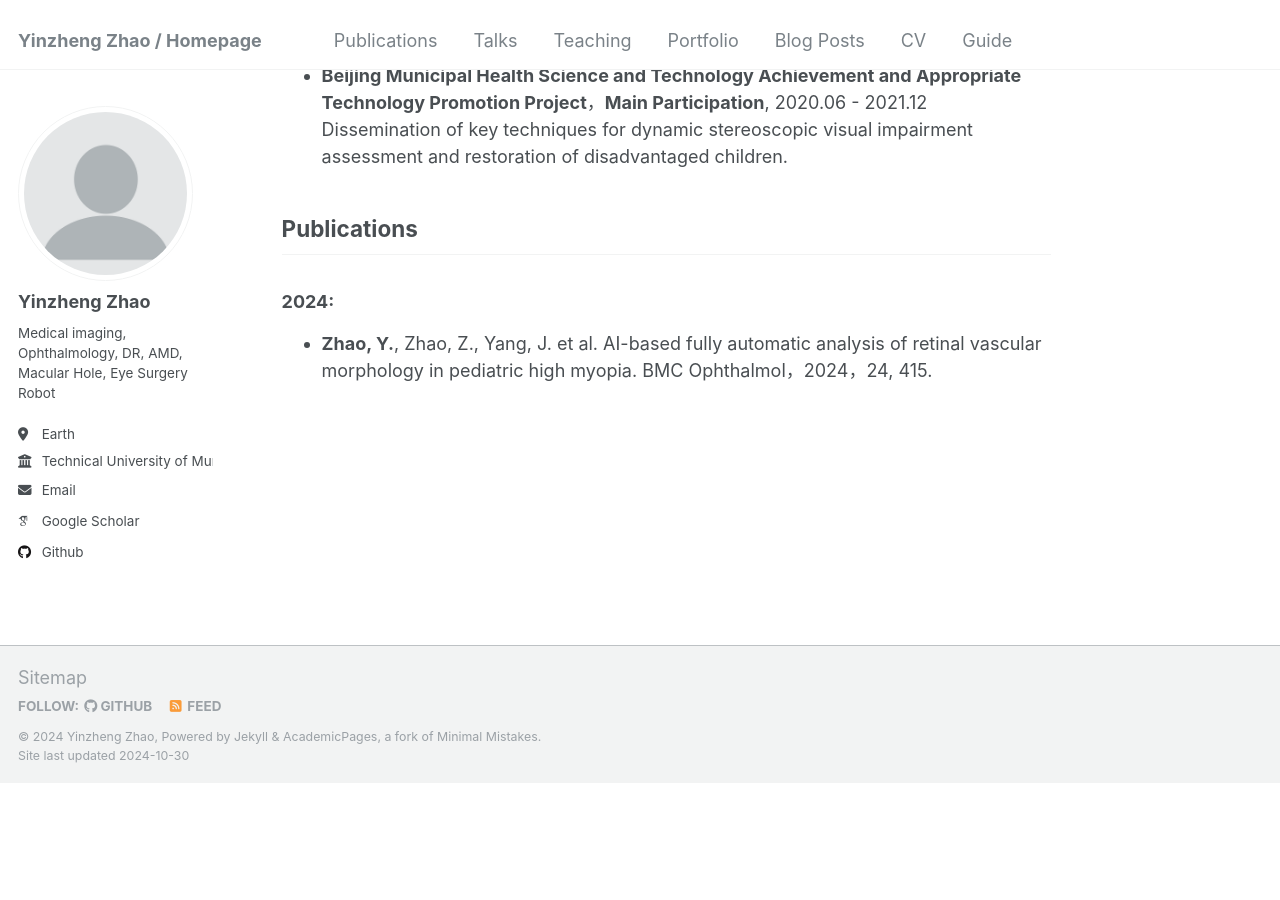
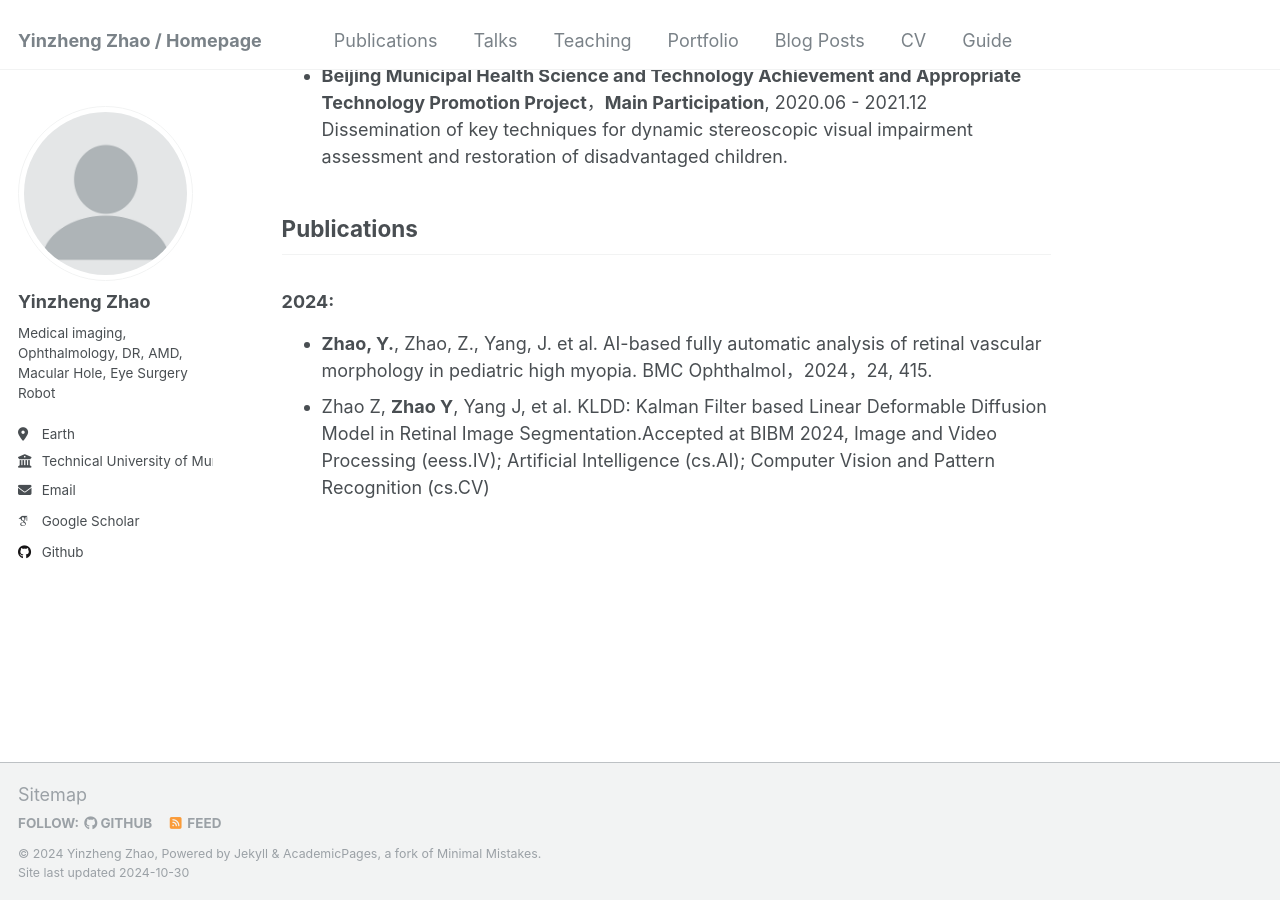
Before and after one commit to rouroumeimei/rouroumeimei.github.io, a Jekyll site: the page built from _pages/about.md, in a window 1280 px wide and 900 px high, scrolled down 857 px. Built offline with Jekyll 4.4.1, drawn with Linux system fonts in a browser that asks for light colours; some web fonts are replaced; before the commit the page ends 1640 px from its top, so only the background shows below that.

Commit message:
Update about.md

```diff
--- a/_pages/about.md
+++ b/_pages/about.md
@@ -34,3 +34,4 @@ Dissemination of key techniques for dynamic stereoscopic visual impairment asses
 ### 2024:
 
 - **Zhao, Y.**, Zhao, Z., Yang, J. et al. AI-based fully automatic analysis of retinal vascular morphology in pediatric high myopia. BMC Ophthalmol，2024，24, 415.
+- Zhao Z, **Zhao Y**, Yang J, et al. KLDD: Kalman Filter based Linear Deformable Diffusion Model in Retinal Image Segmentation.Accepted at BIBM 2024, Image and Video Processing (eess.IV); Artificial Intelligence (cs.AI); Computer Vision and Pattern Recognition (cs.CV)
```
